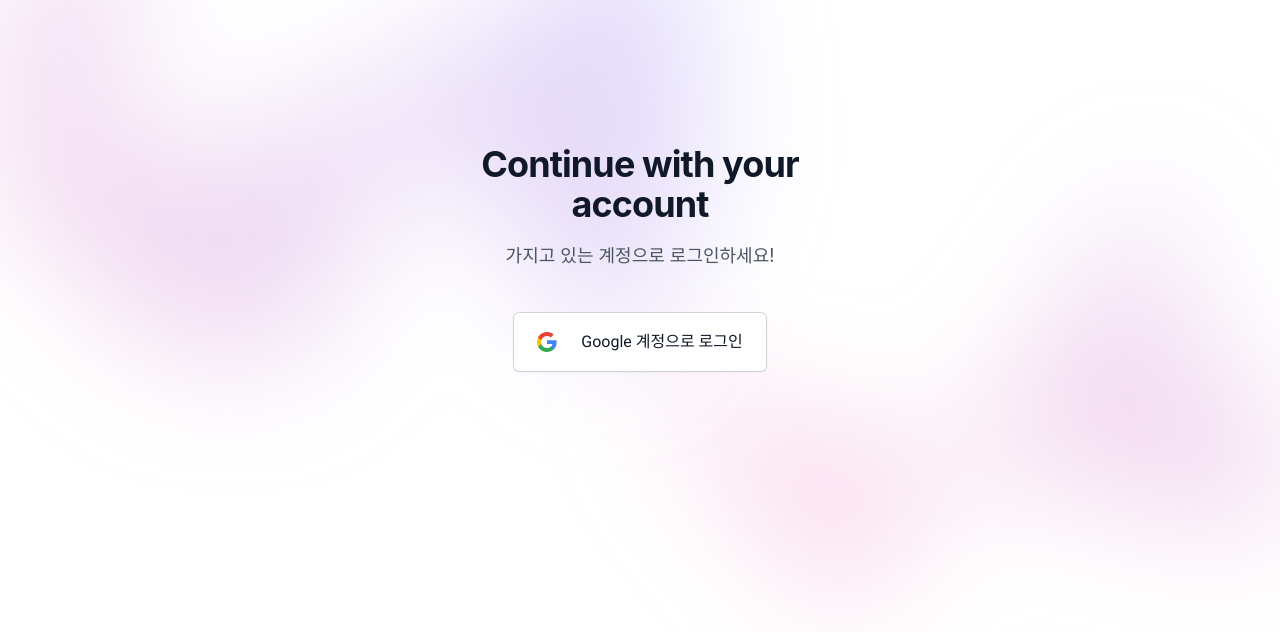
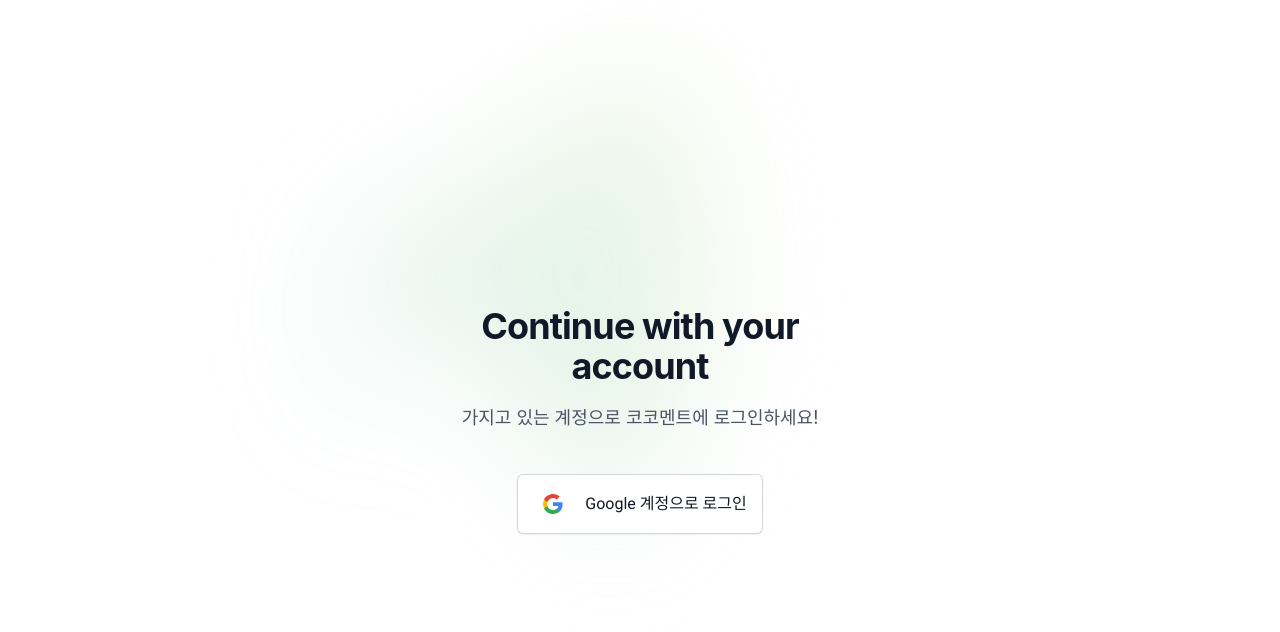
Before and after one commit to jesh-hub/cocoment-webapp, a React (Vite) app: page /login in a window 1280 px wide. Shown: the top 632 px of the page. Built offline with nearby package versions, Linux system fonts and the light colour scheme; a web font is replaced by a local one.

Commit message:
Feat: 구글 로그인

```diff
--- a/src/LoginApp.tsx
+++ b/src/LoginApp.tsx
@@ -1,16 +1,31 @@
 import { Google } from 'src/components/Icons';
+import { useResizeHandler } from 'src/hooks/useResizeHandler';
 
 function LoginApp() {
+  const outerHeight = useResizeHandler(() => window.innerHeight);
+
+  const selectProvider = async (provider: string) => {
+    if (window.opener !== null) {
+      const origin =
+        import.meta.env.VITE_APP_OPENER_ORIGIN || window.location.origin;
+      window.opener.postMessage({ provider }, origin);
+    }
+    window.close();
+  };
+
   return (
     <>
-      <div className="w-full bg-white">
-        <div className="relative isolate px-6 pt-14 lg:px-8">
+      <div
+        className="flex w-full items-center justify-center bg-white"
+        style={{ height: outerHeight + 'px' }}
+      >
+        <div className="relative isolate px-6 py-14 lg:px-8">
           <div
             className="absolute inset-x-0 -top-40 -z-10 transform-gpu overflow-hidden blur-3xl sm:-top-80"
             aria-hidden="true"
           >
             <div
-              className="relative left-[calc(50%-11rem)] aspect-[1155/678] w-[36.125rem] -translate-x-1/2 rotate-[30deg] bg-gradient-to-tr from-[#ff80b5] to-[#9089fc] opacity-30 sm:left-[calc(50%-30rem)] sm:w-[72.1875rem]"
+              className="relative left-[calc(50%-11rem)] aspect-[1155/678] w-[36.125rem] -translate-x-1/2 rotate-[30deg] bg-gradient-to-tr from-[#64b3f4] to-[#c2e59c] opacity-30 sm:left-[calc(50%-30rem)] sm:w-[72.1875rem]"
               style={{
                 clipPath:
                   'polygon(74.1% 44.1%, 100% 61.6%, 97.5% 26.9%, 85.5% 0.1%, 80.7% 2%, 72.5% 32.5%, 60.2% 62.4%, 52.4% 68.1%, 47.5% 58.3%, 45.2% 34.5%, 27.5% 76.7%, 0.1% 64.9%, 17.9% 100%, 27.6% 76.8%, 76.1% 97.7%, 74.1% 44.1%)',
@@ -23,32 +38,20 @@ function LoginApp() {
               <h1 className="mt-10 text-2xl font-bold tracking-tight text-gray-900 sm:text-4xl">
                 Continue with your account
               </h1>
-              <p className="mt-4 text-lg leading-8 text-gray-600">
-                가지고 있는 계정으로 로그인하세요!
+              <p className="mt-4 break-keep text-lg leading-8 text-gray-600">
+                가지고 있는 계정으로 코코멘트에 로그인하세요!
               </p>
             </div>
             <div className="mt-10 sm:mx-auto sm:w-full sm:max-w-sm">
               <button
                 type="button"
-                className="font-roboto text-md inline-flex items-center gap-3.5 rounded-md bg-white py-2.5 pl-3.5 pr-6 text-gray-900 shadow-sm shadow-black/5 ring-1 ring-inset ring-gray-300 ring-offset-0 hover:bg-gray-50"
+                className="text-md inline-flex items-center gap-[12px] break-keep rounded-md bg-white px-[16px] py-2.5 font-roboto text-gray-900 shadow-sm shadow-black/5 ring-1 ring-inset ring-gray-300 ring-offset-0 hover:bg-gray-50"
+                onClick={() => selectProvider('google')}
               >
                 <Google />
                 Google 계정으로 로그인
               </button>
             </div>
-          </div>
-
-          <div
-            className="absolute inset-x-0 top-[calc(100%-13rem)] -z-10 transform-gpu overflow-hidden blur-3xl sm:top-[calc(100%-30rem)]"
-            aria-hidden="true"
-          >
-            <div
-              className="relative left-[calc(50%+3rem)] aspect-[1155/678] w-[36.125rem] -translate-x-1/2 bg-gradient-to-tr from-[#ff80b5] to-[#9089fc] opacity-30 sm:left-[calc(50%+36rem)] sm:w-[72.1875rem]"
-              style={{
-                clipPath:
-                  'polygon(74.1% 44.1%, 100% 61.6%, 97.5% 26.9%, 85.5% 0.1%, 80.7% 2%, 72.5% 32.5%, 60.2% 62.4%, 52.4% 68.1%, 47.5% 58.3%, 45.2% 34.5%, 27.5% 76.7%, 0.1% 64.9%, 17.9% 100%, 27.6% 76.8%, 76.1% 97.7%, 74.1% 44.1%)',
-              }}
-            />
           </div>
         </div>
       </div>
--- /dev/null
+++ b/src/hooks/useResizeHandler.ts
@@ -0,0 +1,22 @@
+import { useEffect, useRef, useState } from 'react';
+
+export const useResizeHandler = <T>(action: () => T) => {
+  const [target, setTarget] = useState<T>(action());
+  const resizeTimeoutId = useRef<NodeJS.Timeout>();
+
+  useEffect(() => {
+    const handleResize = () => {
+      clearTimeout(resizeTimeoutId.current);
+      resizeTimeoutId.current = setTimeout(() => {
+        setTarget(action());
+        resizeTimeoutId.current = undefined;
+      }, 300);
+    };
+
+    setTarget(action());
+    window.addEventListener('resize', handleResize);
+    return () => window.removeEventListener('resize', handleResize);
+  }, [action]);
+
+  return target;
+};
```
